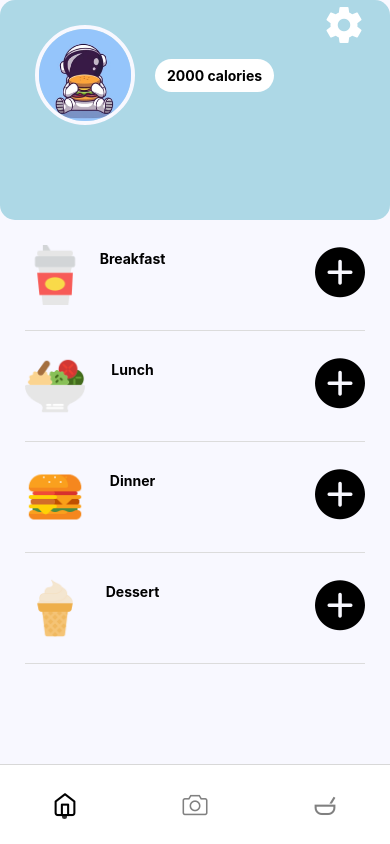
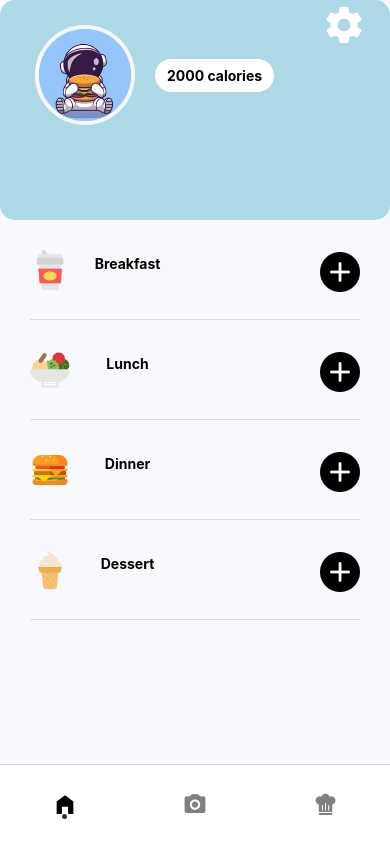
Before and after one commit to aionitel/justeatAI, a React Native app: screen /Home in a window 390 px wide. Built offline with nearby package versions, Linux system fonts and the light colour scheme.

Commit message:
new navIcons and better MealCard styles

```diff
--- a/components/profile/MealCard.tsx
+++ b/components/home/MealCard.tsx
@@ -7,15 +7,15 @@ interface MealCardProps {
   title: string,
 }
 
-const iconSize = 60;
+const iconSize = 40;
 
 const MealCard: React.FC<MealCardProps> = ({ image, title }) => {
   return (
-    <View style={{ flexDirection: 'row', marginTop: 25, paddingBottom: 25, marginHorizontal: 25, justifyContent: 'space-between', borderBottomWidth: 1, borderColor: 'gainsboro'}}>
+    <View style={{ flexDirection: 'row', marginTop: 30, paddingBottom: 25 , marginHorizontal: 30, justifyContent: 'space-between', borderBottomWidth: 1, borderColor: 'gainsboro'}}>
       <Image source={image} style={{ height: iconSize, width: iconSize }}/>
       <Text style={{ marginRight: 135, marginTop: 5, fontWeight: 'bold'}}>{title}</Text>
       <TouchableOpacity style={{ }}>
-        <AntDesign name='pluscircle' size={50} />
+        <AntDesign name='pluscircle' size={40} />
       </TouchableOpacity>
     </View>
   )
--- a/components/nav/NavBar.tsx
+++ b/components/nav/NavBar.tsx
@@ -5,14 +5,14 @@ import { createBottomTabNavigator } from '@react-navigation/bottom-tabs';
 import Home from '../../pages/Home';
 import CameraPage from '../../pages/CameraPage';
 import Profile from '../../pages/Profile';
-import SimpleLineIcons from 'react-native-vector-icons/SimpleLineIcons'
-import Feather from 'react-native-vector-icons/Feather'
 import MaterialCommunityIcons from 'react-native-vector-icons/MaterialCommunityIcons'
 import { currPageAtom } from '../../state/atoms';
 import { useRecoilState } from 'recoil';
 import NavIcon from './NavIcon';
 
 const Tab = createBottomTabNavigator()
+
+const animationSpeed = 15;
 
 const NavBar = ({ navigation }: any) => {
 
@@ -41,8 +41,8 @@ const NavBar = ({ navigation }: any) => {
                 <NavIcon
                   navigation={navigation}
                   path='Home'
-                  iconName='home'
-                  iconLib={Feather}
+                  iconName='home-variant'
+                  iconLib={MaterialCommunityIcons}
                   toValue={0}
                   tabOffSetValue={tabOffSetValue}
                   currPage={currPage}
@@ -57,7 +57,7 @@ const NavBar = ({ navigation }: any) => {
                 Animated.spring(tabOffSetValue, {
                   toValue: 0,
                   useNativeDriver: true,
-                  speed: 15,
+                  speed: animationSpeed,
                   bounciness: 5
                 }).start();
 
@@ -74,7 +74,7 @@ const NavBar = ({ navigation }: any) => {
                   navigation={navigation}
                   path='CameraPage'
                   iconName='camera'
-                  iconLib={SimpleLineIcons}
+                  iconLib={MaterialCommunityIcons}
                   toValue={131}
                   tabOffSetValue={tabOffSetValue}
                   currPage={currPage}
@@ -89,7 +89,7 @@ const NavBar = ({ navigation }: any) => {
                 Animated.spring(tabOffSetValue, {
                   toValue: 131,
                   useNativeDriver: true,
-                  speed: 15,
+                  speed: animationSpeed,
                   bounciness: 5
                 }).start();
 
@@ -105,7 +105,7 @@ const NavBar = ({ navigation }: any) => {
                 <NavIcon
                   navigation={navigation}
                   path='Profile'
-                  iconName='bowl-mix-outline'
+                  iconName='chef-hat'
                   iconLib={MaterialCommunityIcons}
                   toValue={260}
                   tabOffSetValue={tabOffSetValue}
@@ -120,7 +120,7 @@ const NavBar = ({ navigation }: any) => {
                 Animated.spring(tabOffSetValue, {
                   toValue: 260,
                   useNativeDriver: true,
-                  speed: 15,
+                  speed: animationSpeed,
                   bounciness: 5
                 }).start();
 
--- a/components/nav/NavIcon.tsx
+++ b/components/nav/NavIcon.tsx
@@ -1,6 +1,8 @@
 import React, { useRef, useState } from 'react'
 import { View, TouchableOpacity, Animated, Text } from 'react-native'
 import { SetterOrUpdater, useRecoilState } from 'recoil';
+
+const animationSpeed = 15;
 
 interface NavIconProps {
   navigation: any,
@@ -23,7 +25,7 @@ const NavIcon: React.FC<NavIconProps> = ({ navigation, path, iconName, iconLib,
       Animated.spring(tabOffSetValue, {
         toValue,
         useNativeDriver: true,
-        speed: 15,
+        speed: animationSpeed,
         bounciness: 5
       }).start();
 
--- a/pages/Home.tsx
+++ b/pages/Home.tsx
@@ -2,8 +2,8 @@ import React from 'react'
 import { ViewBase, View, Text, ScrollView } from 'react-native'
 import NavBar from '../components/nav/NavBar'
 import Camera from '../components/camera/Camera'
-import ProfileCard from '../components/profile/ProfileCard'
-import MealCard from '../components/profile/MealCard'
+import ProfileCard from '../components/home/ProfileCard'
+import MealCard from '../components/home/MealCard'
 
 const Home = () => {
   return (
```
Also changed, not shown: components/home/ProfileCard.tsx (renamed from components/profile/ProfileCard.tsx).
